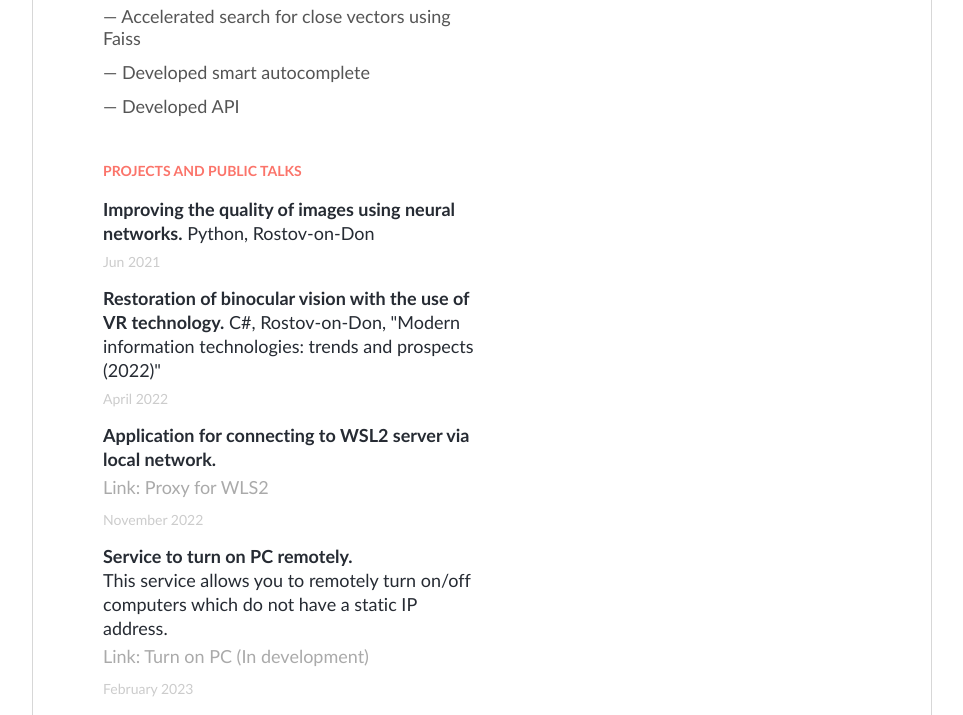
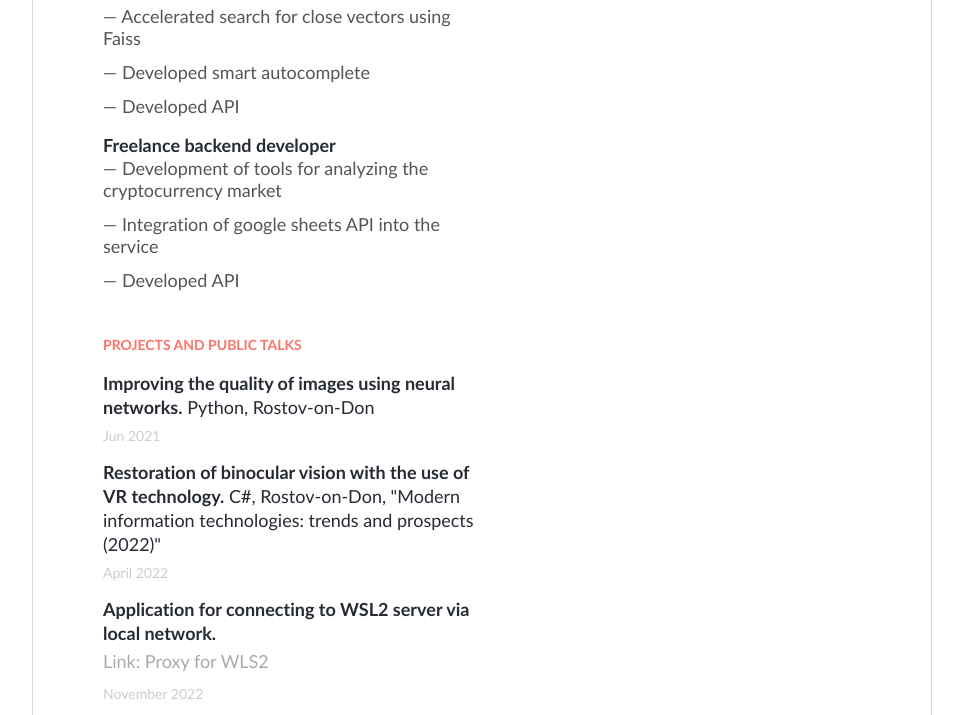
Before and after one commit to glchernenko1/CV, a website: page docs/index.html in a window 1280 px wide. Shown: the part 1140-1855 px from the top of the page, without its empty margins (158-1121 px from the left). Drawn offline with Linux system fonts and the light colour scheme.

Commit message:
Update index.html

```diff
--- a/docs/index.html
+++ b/docs/index.html
@@ -97,8 +97,20 @@
                             <li class="introduction_text">
                                 Developed API
                             </li>
-
-
+                        </ul>
+                         <div class="resume-page__body__body__text">
+                            <b>Freelance backend developer </b>
+                        </div>
+                        <ul class="dash">
+                            <li class="introduction_text">
+                                Development of tools for analyzing the cryptocurrency market
+                            </li>
+                            <li class="introduction_text">
+                                Integration of google sheets API into the service
+                            </li>
+                            <li class="introduction_text">
+                                Developed API
+                            </li>
                         </ul>
 
                     </div>
```
